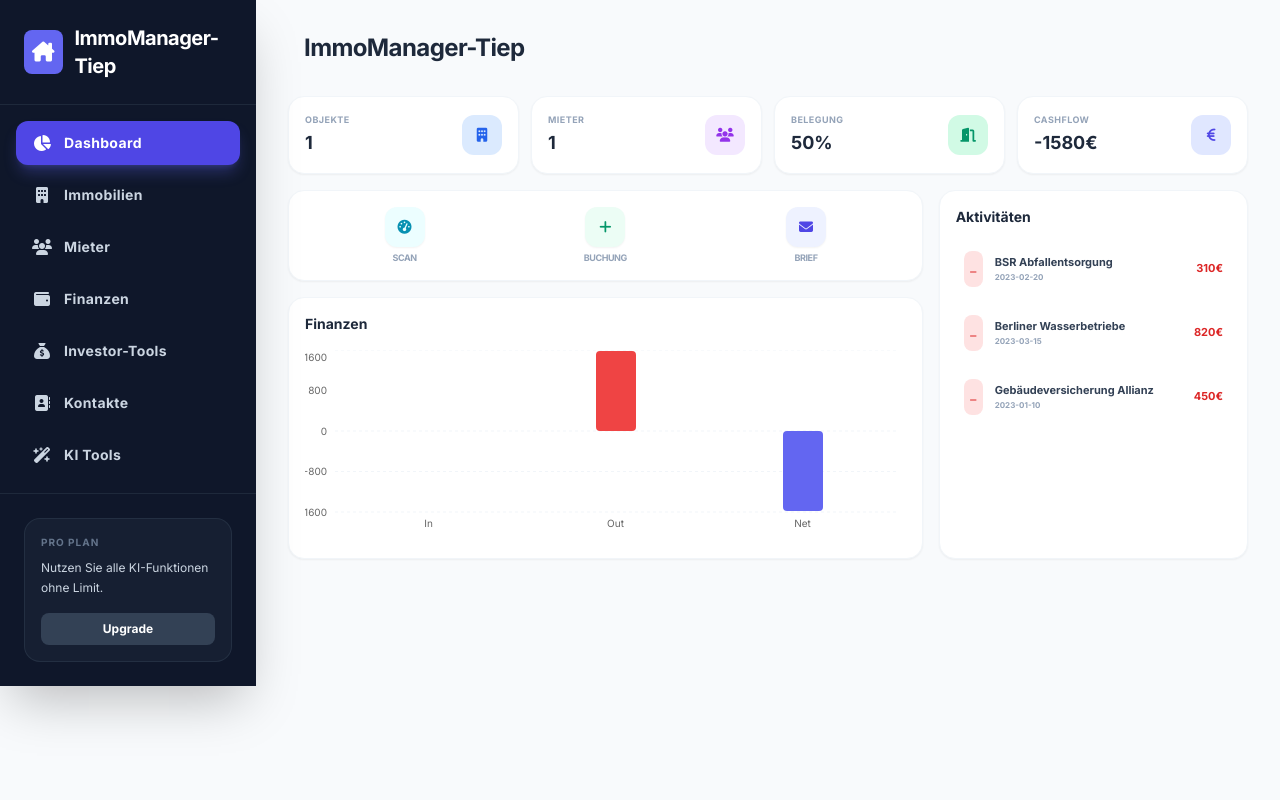
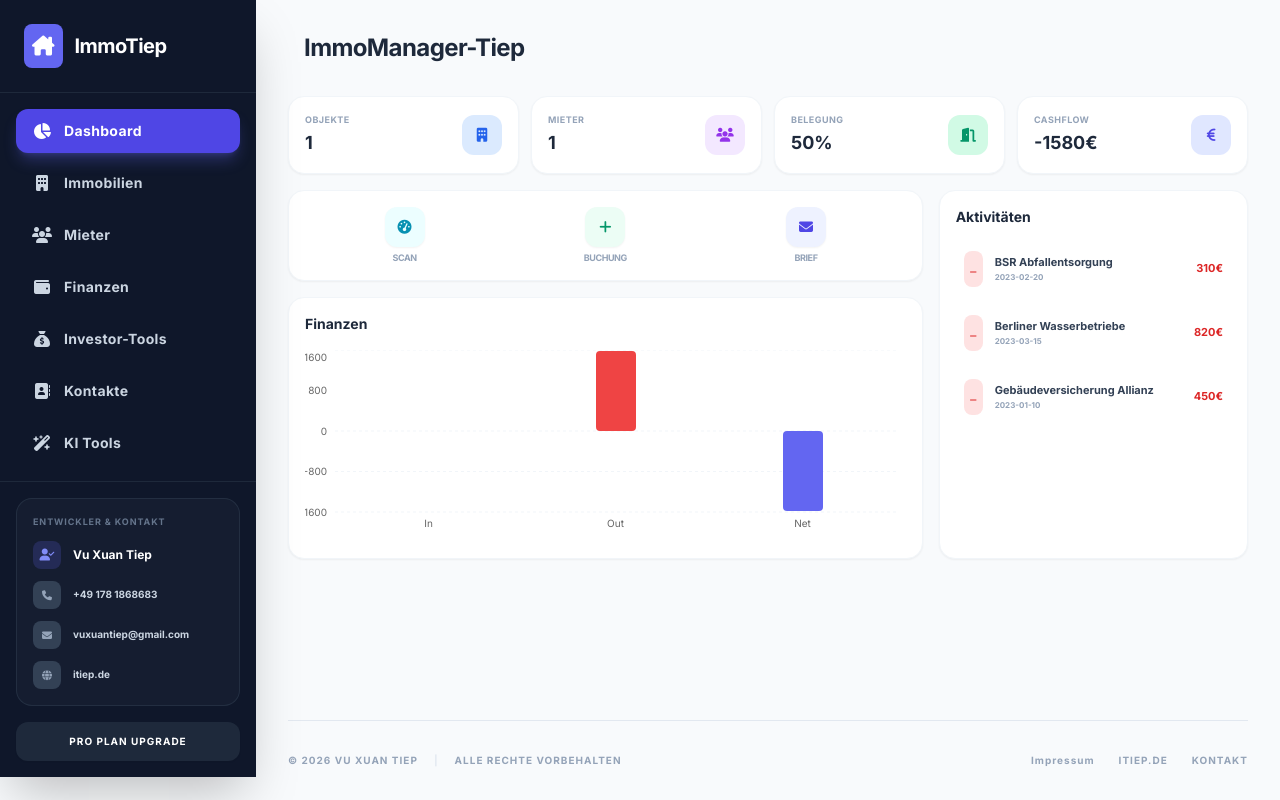
Before and after one commit to vuxuantiep/ImmoVerwalter, a React (Vite) app: page / in a window 1280 px wide. Built offline with nearby package versions, Linux system fonts and the light colour scheme.

Commit message:
Add files via upload

```diff
--- a/App.tsx
+++ b/App.tsx
@@ -67,6 +67,7 @@ const App: React.FC = () => {
   const [stakeholders, setStakeholders] = useState<any[]>([]);
   const [isSidebarOpen, setIsSidebarOpen] = useState(false);
   const [editingPropertyId, setEditingPropertyId] = useState<string | null>(null);
+  const [showImpressum, setShowImpressum] = useState(false);
 
   const setView = (v: View, params: any = null) => {
     setCurrentView(v);
@@ -77,7 +78,6 @@ const App: React.FC = () => {
   const handleUpdateProperty = (updated: Property, updatedTransactions?: Transaction[]) => {
     setProperties(prev => prev.map(p => p.id === updated.id ? updated : p));
     if (updatedTransactions) {
-      // Ersetze alle Transaktionen für dieses Objekt durch die aktualisierten lokalen Versionen
       setTransactions(prev => {
         const otherTransactions = prev.filter(t => t.propertyId !== updated.id);
         const objectTransactions = updatedTransactions.filter(t => t.propertyId === updated.id);
@@ -88,7 +88,6 @@ const App: React.FC = () => {
   };
 
   const addTransaction = (t: Transaction) => setTransactions(prev => [...prev, t]);
-
   const currentEditingProperty = properties.find(p => p.id === editingPropertyId);
 
   return (
@@ -97,8 +96,8 @@ const App: React.FC = () => {
         <Sidebar currentView={currentView} setView={setView} />
       </div>
 
-      <main className="flex-1 p-4 md:p-8 pb-32 lg:pb-8">
-        <header className="mb-8 flex justify-between items-center">
+      <main className="flex-1 flex flex-col p-4 md:p-8 pb-32 lg:pb-8 h-screen overflow-y-auto">
+        <header className="mb-8 flex justify-between items-center shrink-0">
           <div className="flex items-center space-x-4">
             <button onClick={() => setIsSidebarOpen(true)} className="lg:hidden p-2 text-slate-600">
               <i className="fa-solid fa-bars-staggered"></i>
@@ -107,7 +106,7 @@ const App: React.FC = () => {
           </div>
         </header>
 
-        <div className="max-w-7xl mx-auto">
+        <div className="max-w-7xl mx-auto flex-1 w-full">
           {currentView === 'dashboard' && (
             <Dashboard
               properties={properties} tenants={tenants} transactions={transactions}
@@ -118,12 +117,69 @@ const App: React.FC = () => {
           {currentView === 'properties' && (
             <PropertiesList properties={properties} setProperties={setProperties} setView={setView} onEditProperty={setEditingPropertyId} />
           )}
+          {currentView === 'tenants' && (
+            <TenantManager tenants={tenants} setTenants={setTenants} properties={properties} transactions={transactions} />
+          )}
           {currentView === 'finances' && <FinanceTracker transactions={transactions} addTransaction={addTransaction} properties={properties} />}
           {currentView === 'contacts' && <ContactManager handymen={handymen} setHandymen={setHandymen} owners={owners} setOwners={setOwners} stakeholders={stakeholders} setStakeholders={setStakeholders} tenants={tenants} setTenants={setTenants} />}
           {currentView === 'tools' && <AITools properties={properties} setProperties={setProperties} tenants={tenants} transactions={transactions} initialPropertyId={viewParams?.propertyId} initialTab={viewParams?.tab} />}
           {currentView === 'investor' && <InvestorDashboard properties={properties} transactions={transactions} setProperties={setProperties} />}
         </div>
+
+        {/* Global Footer */}
+        <footer className="mt-12 pt-8 border-t border-slate-200 text-slate-400 shrink-0">
+          <div className="flex flex-col md:flex-row justify-between items-center gap-4 text-[10px] font-bold uppercase tracking-widest">
+            <div className="flex flex-col md:flex-row items-center gap-2 md:gap-4">
+              <span>© {new Date().getFullYear()} Vu Xuan Tiep</span>
+              <span className="hidden md:inline text-slate-200">|</span>
+              <span>Alle Rechte vorbehalten</span>
+            </div>
+            <div className="flex items-center space-x-6">
+              <button onClick={() => setShowImpressum(true)} className="hover:text-indigo-600 transition">Impressum</button>
+              <a href="https://itiep.de" target="_blank" rel="noopener noreferrer" className="hover:text-indigo-600 transition">itiep.de</a>
+              <a href="mailto:vuxuantiep@gmail.com" className="hover:text-indigo-600 transition">Kontakt</a>
+            </div>
+          </div>
+        </footer>
       </main>
+
+      {/* Impressum Modal */}
+      {showImpressum && (
+        <div className="fixed inset-0 bg-slate-900/60 backdrop-blur-sm z-[200] flex items-center justify-center p-4">
+          <div className="bg-white w-full max-w-xl rounded-2xl shadow-2xl overflow-hidden animate-in zoom-in-95 duration-200">
+             <div className="bg-slate-900 p-6 flex justify-between items-center text-white">
+                <h3 className="text-xl font-black uppercase tracking-tight">Impressum</h3>
+                <button onClick={() => setShowImpressum(false)} className="p-2 hover:bg-white/10 rounded-full transition">
+                   <i className="fa-solid fa-xmark text-xl"></i>
+                </button>
+             </div>
+             <div className="p-8 space-y-6 text-slate-700">
+                <section>
+                   <h4 className="text-[10px] font-black text-slate-400 uppercase tracking-widest mb-2">Angaben gemäß § 5 TMG</h4>
+                   <p className="font-bold text-lg">Vu Xuan Tiep</p>
+                   <p className="text-sm">Informatik-Dienstleistungen & Immobilien-Technologien</p>
+                </section>
+                <section className="grid grid-cols-1 md:grid-cols-2 gap-4">
+                   <div>
+                      <h4 className="text-[10px] font-black text-slate-400 uppercase tracking-widest mb-2">Kontakt</h4>
+                      <p className="text-sm font-medium">Telefon: +49 178 1868683</p>
+                      <p className="text-sm font-medium">E-Mail: vuxuantiep@gmail.com</p>
+                   </div>
+                   <div>
+                      <h4 className="text-[10px] font-black text-slate-400 uppercase tracking-widest mb-2">Webseite</h4>
+                      <a href="https://itiep.de" target="_blank" rel="noopener noreferrer" className="text-sm font-bold text-indigo-600 hover:underline">https://itiep.de</a>
+                   </div>
+                </section>
+                <div className="pt-6 border-t border-slate-100">
+                   <p className="text-[9px] text-slate-400 leading-relaxed italic">
+                      Haftungsausschluss: Trotz sorgfältiger inhaltlicher Kontrolle übernehmen wir keine Haftung für die Inhalte externer Links. Für den Inhalt der verlinkten Seiten sind ausschließlich deren Betreiber verantwortlich.
+                   </p>
+                </div>
+                <button onClick={() => setShowImpressum(false)} className="w-full bg-slate-900 text-white py-4 rounded-xl font-bold uppercase tracking-widest text-xs hover:bg-black transition">Schließen</button>
+             </div>
+          </div>
+        </div>
+      )}
 
       {currentEditingProperty && (
         <PropertyEditor
--- a/Sidebar.tsx
+++ b/Sidebar.tsx
@@ -25,11 +25,11 @@ const Sidebar: React.FC<SidebarProps> = ({ currentView, setView }) => {
           <div className="bg-indigo-500 p-2 rounded-lg">
             <i className="fa-solid fa-house-chimney text-white text-xl"></i>
           </div>
-          <span className="text-xl font-bold text-white tracking-tight">ImmoManager-Tiep</span>
+          <span className="text-xl font-bold text-white tracking-tight">ImmoTiep</span>
         </div>
       </div>
 
-      <nav className="flex-1 p-4 space-y-2 overflow-y-auto">
+      <nav className="flex-1 p-4 space-y-2 overflow-y-auto custom-scrollbar">
         {menuItems.map((item) => (
           <button
             key={item.id}
@@ -46,14 +46,46 @@ const Sidebar: React.FC<SidebarProps> = ({ currentView, setView }) => {
         ))}
       </nav>
 
-      <div className="p-6 border-t border-slate-800">
-        <div className="bg-slate-800/50 rounded-2xl p-4 border border-slate-700/50">
-          <p className="text-[10px] font-black text-slate-500 uppercase tracking-widest mb-2">Pro Plan</p>
-          <p className="text-xs text-slate-300 leading-relaxed mb-4">Nutzen Sie alle KI-Funktionen ohne Limit.</p>
-          <button className="w-full bg-slate-700 hover:bg-indigo-600 text-white text-xs font-bold py-2 rounded-lg transition-colors">
-            Upgrade
-          </button>
+      {/* Developer & Contact Section */}
+      <div className="p-4 border-t border-slate-800">
+        <div className="bg-slate-800/40 rounded-2xl p-4 border border-slate-700/50">
+          <p className="text-[9px] font-black text-slate-500 uppercase tracking-widest mb-3">Entwickler & Kontakt</p>
+          <div className="space-y-3">
+            <div className="flex items-center space-x-3">
+              <div className="w-7 h-7 rounded-lg bg-indigo-500/20 flex items-center justify-center text-indigo-400">
+                <i className="fa-solid fa-user-check text-xs"></i>
+              </div>
+              <p className="text-xs font-black text-white truncate">Vu Xuan Tiep</p>
+            </div>
+
+            <a href="tel:+491781868683" className="flex items-center space-x-3 group hover:text-indigo-400 transition-colors">
+              <div className="w-7 h-7 rounded-lg bg-slate-700 flex items-center justify-center text-slate-400 group-hover:bg-indigo-500/10 group-hover:text-indigo-400 transition-all">
+                <i className="fa-solid fa-phone text-[10px]"></i>
+              </div>
+              <p className="text-[10px] font-bold">+49 178 1868683</p>
+            </a>
+
+            <a href="mailto:vuxuantiep@gmail.com" className="flex items-center space-x-3 group hover:text-indigo-400 transition-colors">
+              <div className="w-7 h-7 rounded-lg bg-slate-700 flex items-center justify-center text-slate-400 group-hover:bg-indigo-500/10 group-hover:text-indigo-400 transition-all">
+                <i className="fa-solid fa-envelope text-[10px]"></i>
+              </div>
+              <p className="text-[10px] font-bold truncate">vuxuantiep@gmail.com</p>
+            </a>
+
+            <a href="https://itiep.de" target="_blank" rel="noopener noreferrer" className="flex items-center space-x-3 group hover:text-indigo-400 transition-colors">
+              <div className="w-7 h-7 rounded-lg bg-slate-700 flex items-center justify-center text-slate-400 group-hover:bg-indigo-500/10 group-hover:text-indigo-400 transition-all">
+                <i className="fa-solid fa-globe text-[10px]"></i>
+              </div>
+              <p className="text-[10px] font-bold">itiep.de</p>
+            </a>
+          </div>
         </div>
+      </div>
+
+      <div className="p-4 pt-0">
+        <button className="w-full bg-slate-800 hover:bg-indigo-600 text-white text-[10px] font-black uppercase tracking-widest py-3 rounded-xl transition-all shadow-sm active:scale-95">
+          Pro Plan Upgrade
+        </button>
       </div>
     </aside>
   );
```
Also changed, not shown: 1 other file (tests, documents, lock files or other folders).
